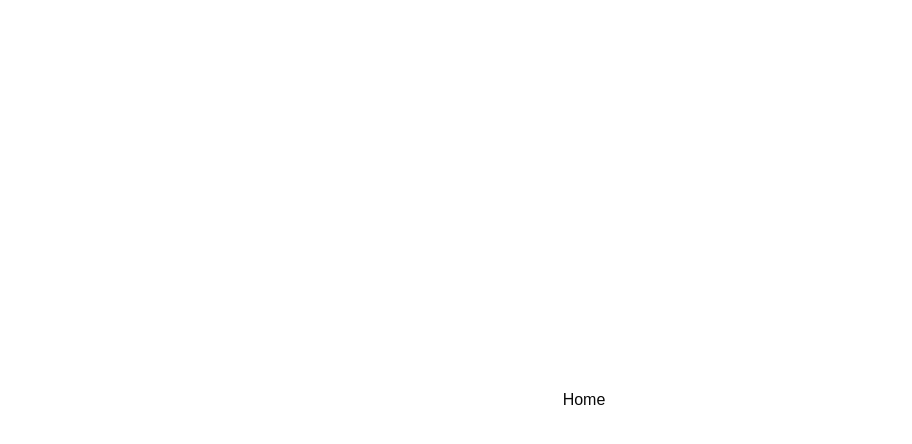
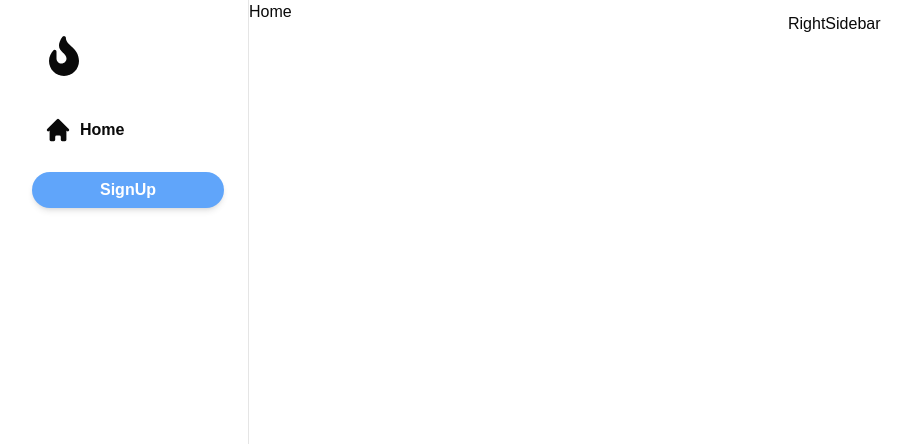
Before and after one commit to GauRav-sINGh123/BuzzShow, a Next.js app: page / in a window 1280 px wide. Shown: the top 444 px of the page, without its empty margins (56-968 px from the left). Built offline with nearby package versions, Linux system fonts and the light colour scheme.

Commit message:
Sidebar create

```diff
--- a/package.json
+++ b/package.json
@@ -17,6 +17,8 @@
     "next": "14.2.16",
     "react": "^18",
     "react-dom": "^18",
+    "react-icon": "^1.0.0",
+    "react-icons": "^5.3.0",
     "tailwind-merge": "^2.5.4",
     "tailwindcss-animate": "^1.0.7"
   },
--- a/src/app/(others)/layout.tsx
+++ b/src/app/(others)/layout.tsx
@@ -1,6 +1,8 @@
 import type { Metadata } from "next";
 import localFont from "next/font/local";
 import ".././globals.css";
+import LeftSidebar from "@/components/LeftSidebar";
+import RightSidebar from "@/components/RightSidebar";
 
 const geistSans = localFont({
   src: ".././fonts/GeistVF.woff",
@@ -28,7 +30,18 @@
       <body
         className={`${geistSans.variable} ${geistMono.variable} antialiased`}
       >
-        {children}
+        <div className="flex justify-between max-w-6xl mx-auto">
+          <div className="left-sidebar hidden sm:inline border-r h-screen sticky top-0">
+            <LeftSidebar/>
+          </div>
+          <div className="main w-2xl flex-1">
+          {children}
+          </div>
+          <div className="right-sidebar lg:flex-col p-3 h-screen border-1 hidden lg:flex w-[24rem]">
+            <RightSidebar/>
+          </div>
+        </div>
+
       </body>
     </html>
   );
--- a/src/app/(others)/page.tsx
+++ b/src/app/(others)/page.tsx
@@ -2,7 +2,7 @@
 
 export default function Home() {
   return (
-    <div className="flex flex-col items-center justify-center min-h-screen py-2">
+    <div>
        <h2>Home</h2>
     </div>
   );
--- /dev/null
+++ b/src/app/(others)/search/[searchTerm]/page.tsx
@@ -0,0 +1,9 @@
+import React from 'react'
+
+function page() {
+  return (
+    <div>page</div>
+  )
+}
+
+export default page
--- /dev/null
+++ b/src/components/LeftSidebar.tsx
@@ -0,0 +1,26 @@
+import Link from 'next/link';
+import { FaFire } from "react-icons/fa";
+import { HiHome } from 'react-icons/hi';
+
+export default function Sidebar() {
+  return (
+    <div className='flex flex-col p-3 justify-between h-screen items-center'>
+      <div className='flex flex-col gap-4 p-3'>
+        <Link href='/'>
+          <FaFire className='w-16 h-16 cursor-pointer p-3 hover:bg-gray-100 rounded-full transition-all duration-200 ' />
+        </Link>
+        <Link
+          href='/'
+          className='flex items-center p-3 hover:bg-gray-100 rounded-full transition-all duration-200 gap-2 w-fit'
+        >
+          <HiHome className='w-7 h-7' />
+          <span className='font-bold hidden xl:inline'>Home</span>
+        </Link>
+        <button className='bg-blue-400 text-white rounded-full  hover:brightness-95 transition-all duration-200 w-48 h-9 shadow-md hidden xl:inline font-semibold'>
+          SignUp
+        </button>
+      </div>
+
+    </div>
+  );
+}
--- /dev/null
+++ b/src/components/RightSidebar.tsx
@@ -0,0 +1,9 @@
+
+
+function RightSidebar() {
+  return (
+    <div>RightSidebar</div>
+  )
+}
+
+export default RightSidebar
```
Also changed, not shown: 2 other files (tests, documents, lock files or other folders).
